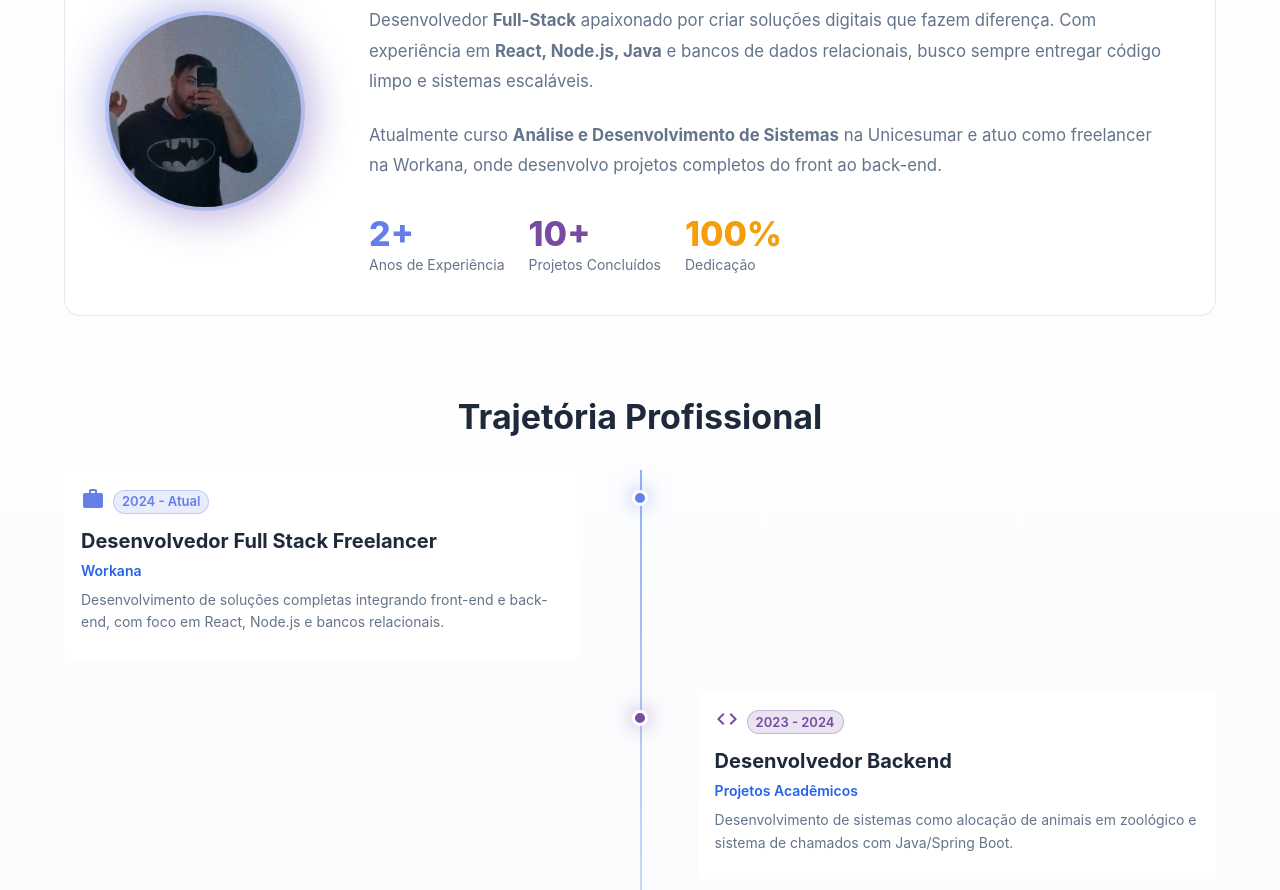
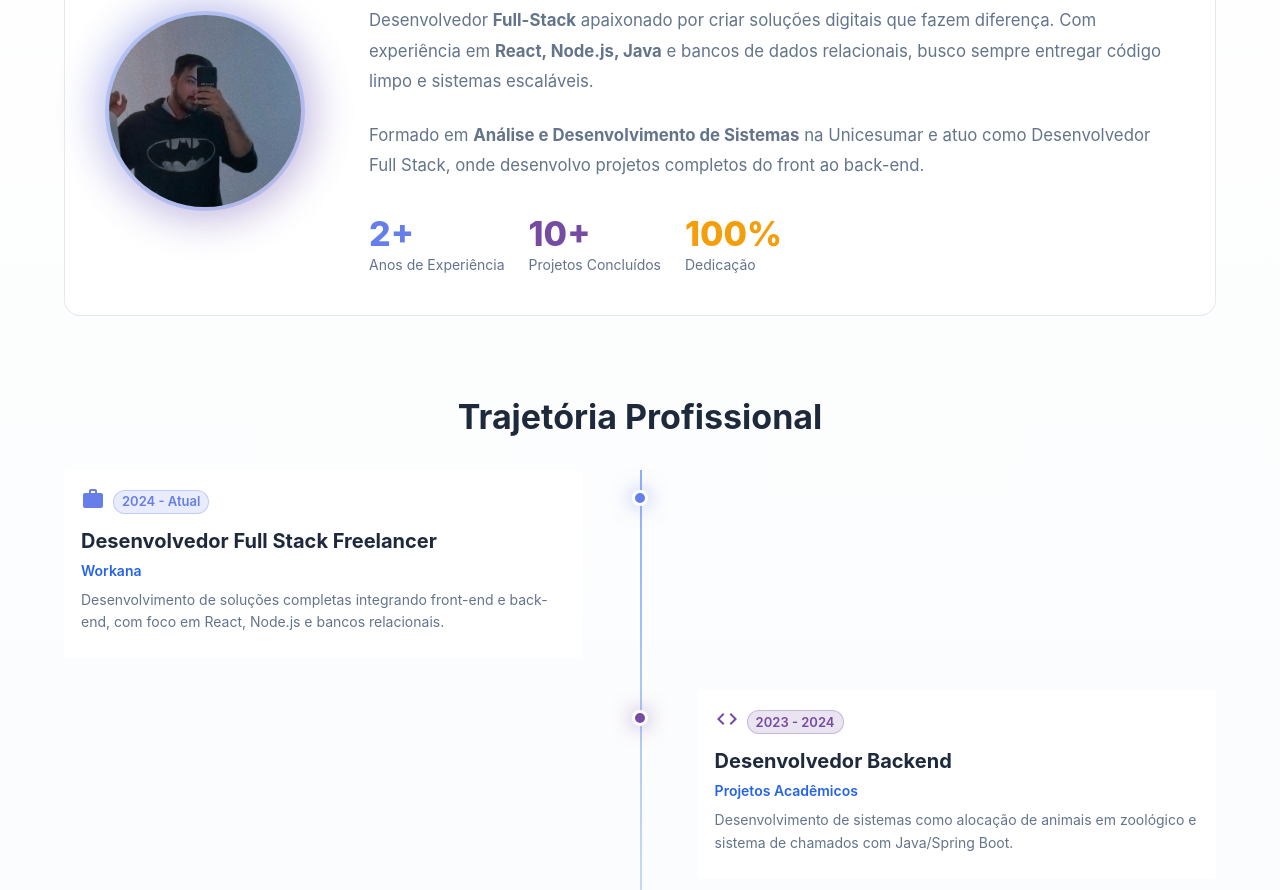
Before and after one commit to GabrielPalhares28/portfolio, a React (Vite) app: page / in a window 1280 px wide. Shown: the part 4080-4970 px from the top of the page. Built offline with nearby package versions, Linux system fonts and the light colour scheme.

Commit message:
segundo commit, ajuste em about

```diff
--- a/src/components/About/About.tsx
+++ b/src/components/About/About.tsx
@@ -249,8 +249,8 @@ export const About: React.FC = () => {
                 fontSize: "1.05rem",
               }}
             >
-              Atualmente curso <strong>Análise e Desenvolvimento de Sistemas</strong> na
-              Unicesumar e atuo como freelancer na Workana, onde desenvolvo projetos completos
+              Formado em <strong>Análise e Desenvolvimento de Sistemas</strong> na
+              Unicesumar e atuo como Desenvolvedor Full Stack, onde desenvolvo projetos completos
               do front ao back-end.
             </Typography>
 
```
